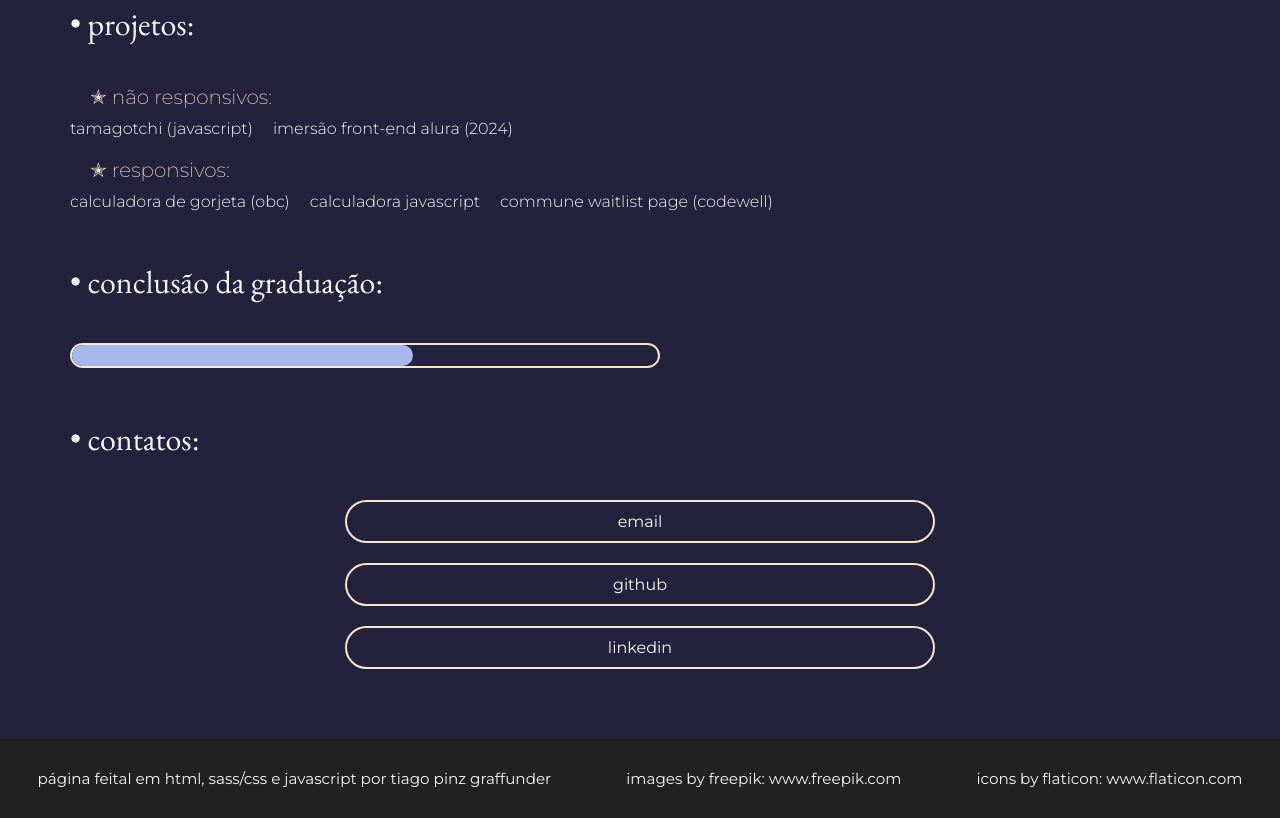
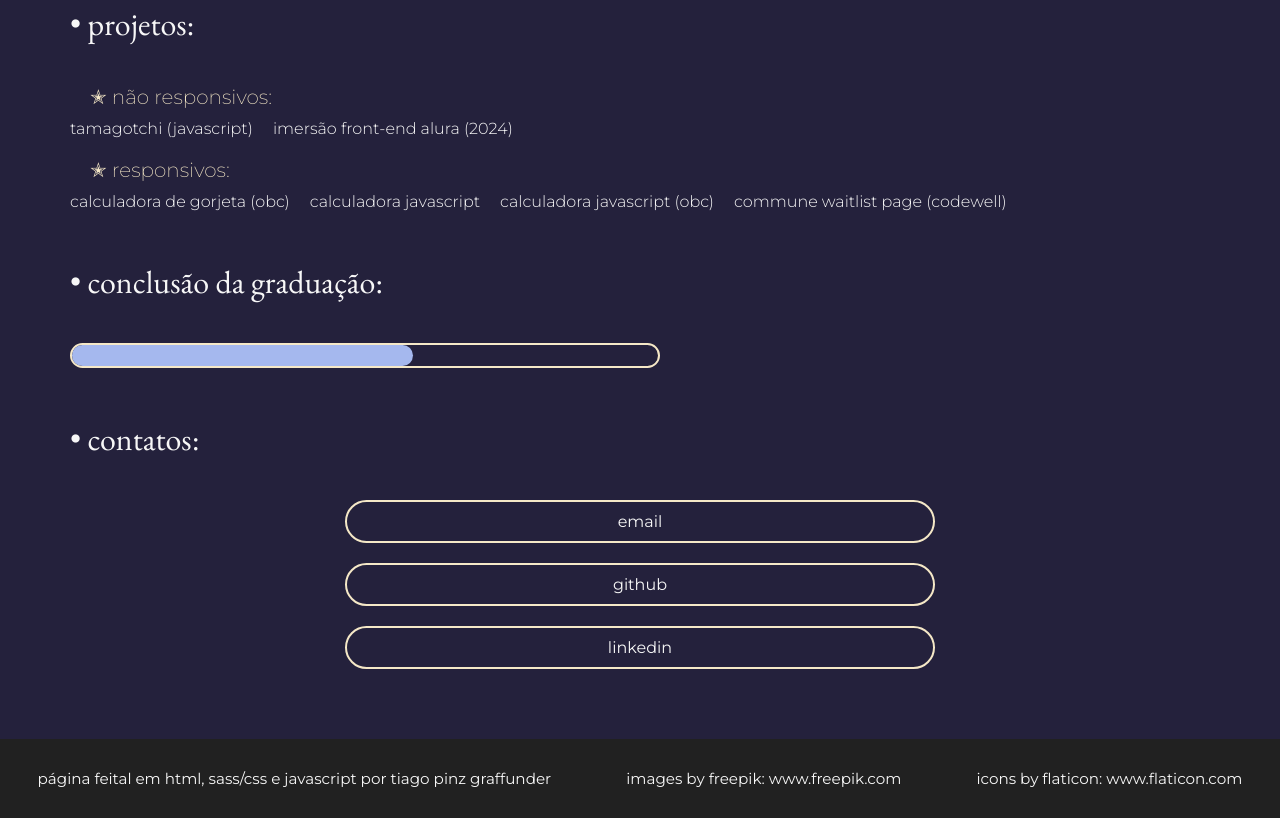
Before and after one commit to tiagograff/my_portfolio, a plain HTML site: page pages/main.html in a window 1280 px wide. Shown: the part 4541-5359 px from the top of the page. Drawn offline with nearby package versions, Linux system fonts and the light colour scheme.

Commit message:
adcionando projeto de calculadora js da obc

```diff
--- a/pages/main.html
+++ b/pages/main.html
@@ -215,6 +215,13 @@
                 >calculadora javascript</a
               >
             </li>
+            <li class="main-projects-listB-item">
+              <a
+                class="main-projects-listB-item-link"
+                href="https://tiagograff.github.io/calculadora_js_obc/"
+                >calculadora javascript (obc)</a
+              >
+            </li>
             <li class="main-projects-listA-item">
               <a
                 class="main-projects-listA-item-link"
```
